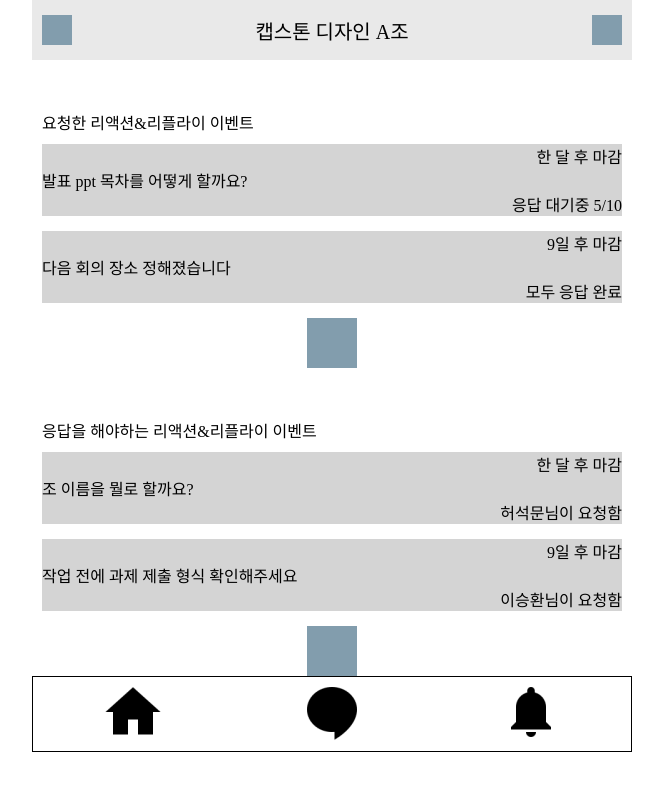
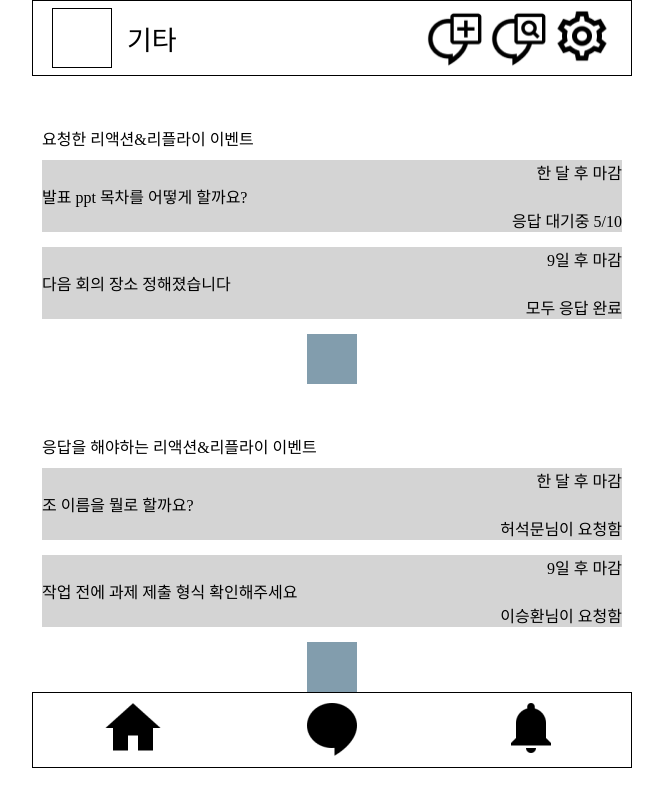
Before and after one commit to soma-baekgu/A-Maker-FE, a Next.js app: page /main in a window 1280 px wide. Shown: the whole page, without its empty margins (308-971 px from the left). Built offline with nearby package versions, Linux system fonts and the light colour scheme.

Commit message:
feat: 상단바 component 구현

```diff
--- a/src/app/_component/BottomBar.tsx
+++ b/src/app/_component/BottomBar.tsx
@@ -7,13 +7,13 @@ export default function BottomBar() {
         <>
             <div className={styles.component}>
                 <Link href="/home">
-                    <Image src="/button/home.png" alt="home" width={60} height={60} />
+                    <Image className={styles.button} src="/button/home.png" alt="home" width={60} height={60} />
                 </Link>
                 <Link href="/chat">
-                    <Image src="/button/chat.png" alt="chat" width={60} height={60} />
+                    <Image className={styles.button} src="/button/chat.png" alt="chat" width={60} height={60} />
                 </Link>
                 <Link href="/alarm">
-                    <Image src="/button/alarm.png" alt="alarm" width={60} height={60} />
+                    <Image className={styles.button} src="/button/alarm.png" alt="alarm" width={60} height={60} />
                 </Link>
             </div>
         </>
--- /dev/null
+++ b/src/app/_component/TopBar.tsx
@@ -0,0 +1,22 @@
+import styles from './topBar.module.css';
+import Link from "next/link";
+import {usePathname} from "next/navigation";
+import Image from "next/image";
+
+type Props = {
+    pageType: string
+}
+
+export default function TopBar({pageType}: Props) {
+    return (
+        <div className={styles.component}>
+            <div className={styles.workspace}></div>
+            <div className={styles.description}>{pageType}</div>
+            <Image className={styles.button} src="/button/createChat.png" alt="createChat" width={60} height={60} />
+            <Image className={styles.button} src="/button/searchChat.png" alt="searchChat" width={60} height={60} />
+            <Link href="/setting">
+                <Image className={styles.button} src="/button/setting.png" alt="setting" width={60} height={60} />
+            </Link>
+        </div>
+    )
+};
--- a/src/app/_component/topBar.module.css
+++ b/src/app/_component/topBar.module.css
@@ -1,23 +1,33 @@
-.topBar{
-    height: 50px;
-    background: #E9E9E9;
+.component {
     display: flex;
+    height: 76px;
+    flex-direction: row;
+    box-sizing: border-box;
+    border: 1px solid black;
+    justify-content: space-around;
     align-items: center;
-    padding: 5px 10px;
+    padding-left: 19px;
+    padding-right: 19px;
 }
 
-.content{
+.button{
+    margin-left: 4px;
 }
 
-.topBarButton{
-    width: 30px;
-    height: 30px;
-    background: #829DAD;
+.button:hover {
+    opacity: 0.8;
 }
 
-.workspaceTitle{
+.description{
+    margin-left: 15px;
+    font-size: 27px;
+    color: #000000;
     flex: 1;
-    font-size: 20px;
-    padding: 10px 0;
-    text-align: center;
 }
+
+.workspace{
+    box-sizing: border-box;
+    border: 1px solid black;
+    width: 60px;
+    height: 60px;
+}
--- a/src/app/_component/topBar.tsx
+++ /dev/null
@@ -1,28 +0,0 @@
-'use client';
-import styles from './topBar.module.css';
-import {usePathname} from "next/navigation";
-import Link from "next/link";
-
-type Props = {
-    workspaceName: string
-}
-
-export default function TopBar({workspaceName}: Props) {
-    const pathName = usePathname();
-
-    return (
-        <>
-            {pathName !== '/workspaces' &&
-                <div className={styles.topBar}>
-                    <Link href="/workspaces">
-                        <div className={styles.topBarButton}></div>
-                    </Link>
-                    <div className={styles.workspaceTitle}>
-                        {workspaceName}
-                    </div>
-                    <div className={styles.topBarButton}></div>
-                </div>
-            }
-        </>
-    )
-};
--- a/src/app/layout.tsx
+++ b/src/app/layout.tsx
@@ -1,19 +1,33 @@
+"use client";
+
 import styles from './layout.module.css';
 import Link from "next/link";
-import TopBar from "@/app/_component/topBar";
+import TopBar from "@/app/_component/TopBar";
 import NavBar from "@/app/_component/navBar";
 import BottomBar from "@/app/_component/BottomBar";
+import {usePathname} from "next/navigation";
 
 export default function RootLayout({children}: Readonly<{ children: React.ReactNode }>) {
-    const workspaceName = "캡스톤 디자인 A조";
+    const pathname = usePathname();
+    let pageType;
+
+    if (pathname === '/home') {
+        pageType = '홈';
+    } else if (pathname === '/chat') {
+        pageType = '채팅';
+    } else if (pathname === '/alarm') {
+        pageType = '알림';
+    } else if (pathname === '/setting') {
+        pageType = '설정';
+    } else {
+        pageType = '기타';
+    }
 
     return (
         <html lang="en">
         <body className={styles.body}>
-        <div className>
-            <TopBar workspaceName={workspaceName}/>
-            <div className={styles.content}>{children}</div>
-        </div>
+        <TopBar pageType={pageType}/>
+        <div className={styles.content}>{children}</div>
         <BottomBar/>
         </body>
         </html>
```
